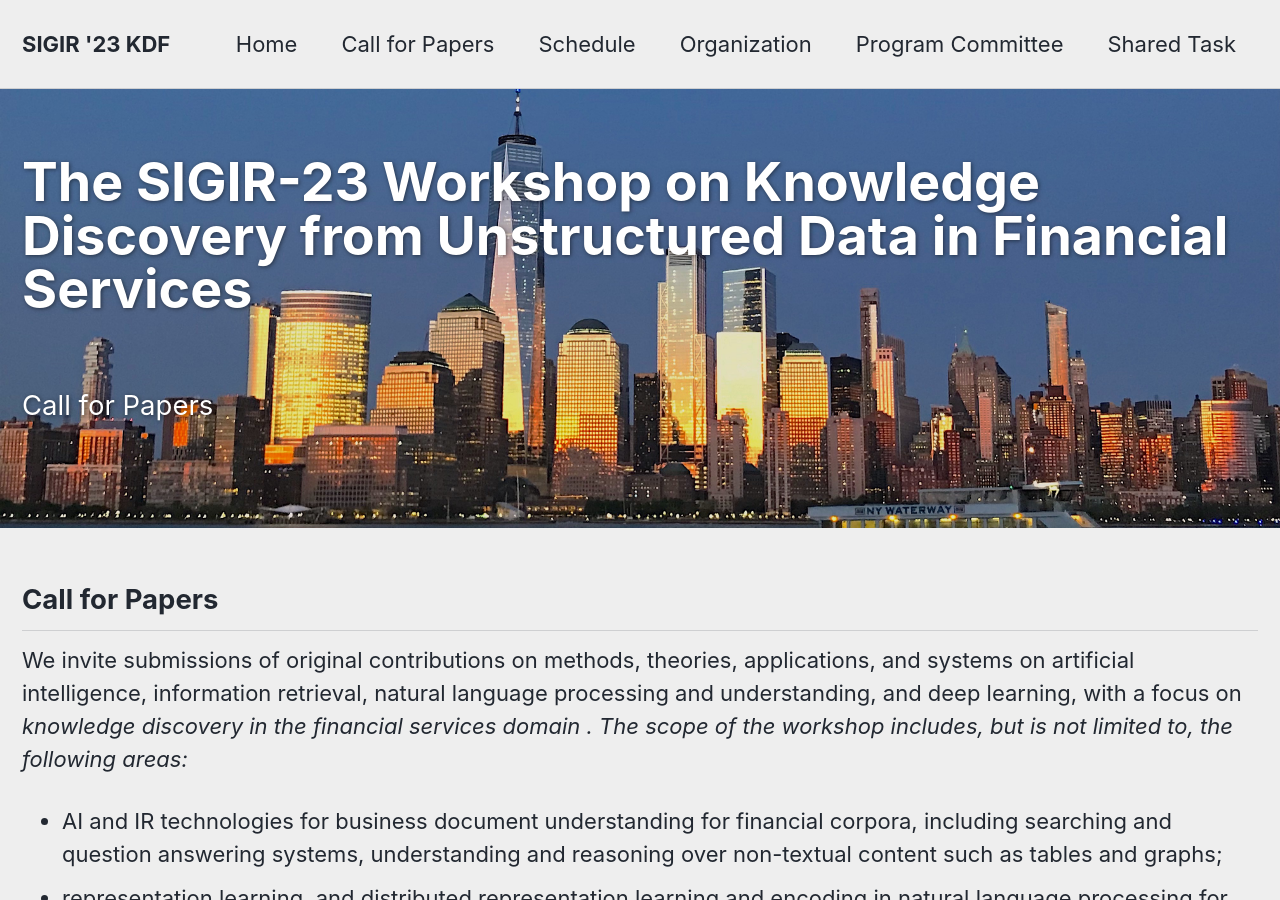
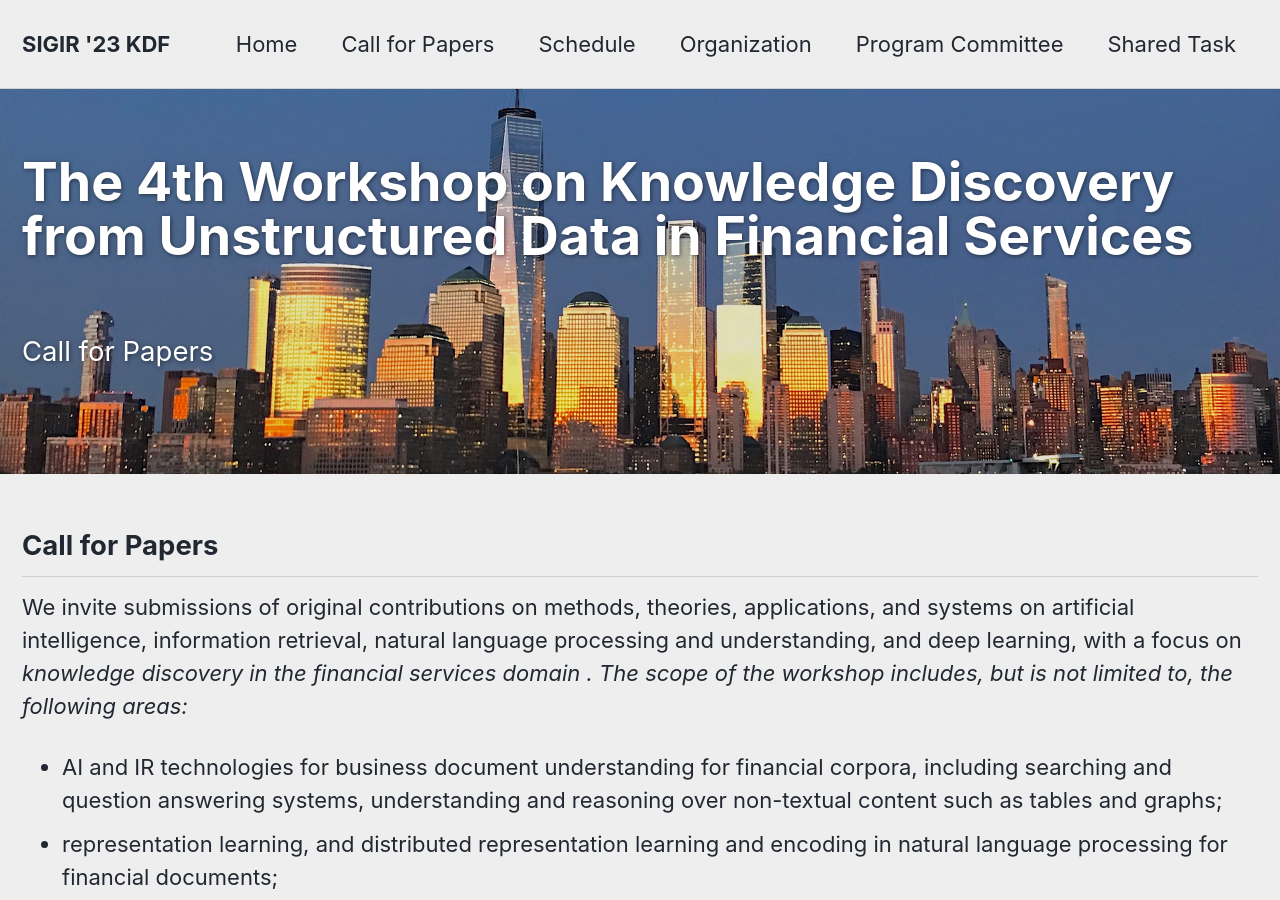
Before and after one commit to kdf-workshop/kdf23, a Jekyll site: the page built from _pages/call_for_papers.md, in a window 1280 px wide and 900 px high. Built offline with Jekyll 4.4.1, drawn with Linux system fonts in a browser that asks for light colours; cached includes are drawn as plain includes.

Commit message:
Update call_for_papers.md

```diff
--- a/_pages/call_for_papers.md
+++ b/_pages/call_for_papers.md
@@ -1,5 +1,5 @@
 ---
-title: "The SIGIR-23 Workshop on Knowledge Discovery from Unstructured Data in Financial Services"
+title: "The 4th Workshop on Knowledge Discovery from Unstructured Data in Financial Services"
 layout: splash
 permalink: /call_for_papers
 header:
```
